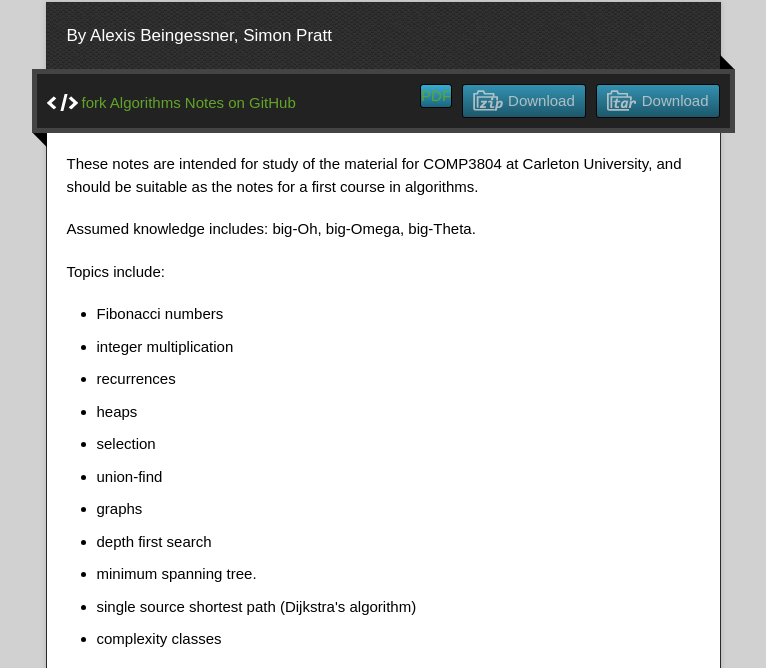
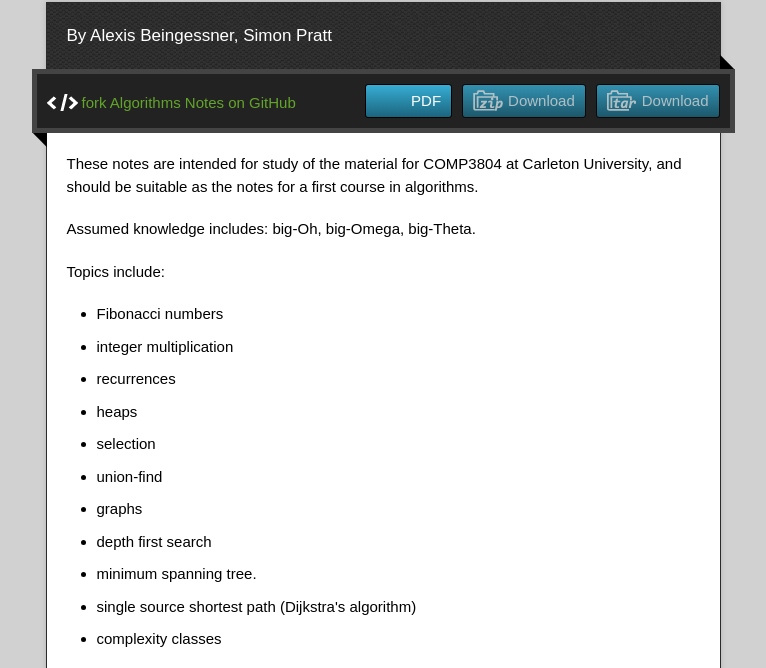
Before and after one commit to SteamedPears/AllTheAlgorithms, a plain HTML site: page index.html in a window 1280 px wide. Shown: the part 128-796 px from the top of the page, without its empty margins (257-1023 px from the left). Drawn offline with nearby package versions, Linux system fonts and the light colour scheme.

Commit message:
Made PDF text a span.

```diff
--- a/index.html
+++ b/index.html
@@ -32,7 +32,9 @@
           <a href="https://github.com/spratt/AllThe3804/tarball/master" class="download-button tar"><span>Download</span></a>
           <a href="https://github.com/spratt/AllThe3804/zipball/master" class="download-button zip"><span>Download</span></a>
           <a href="https://github.com/spratt/AllThe3804" class="code">fork Algorithms Notes on GitHub</a>
-          <a href="https://github.com/spratt/AllThe3804/blob/master/notes.pdf?raw=true" class="download-button pdf">PDF</a>
+          <a href="https://github.com/spratt/AllThe3804/blob/master/notes.pdf?raw=true" class="download-button pdf">
+            <span>PDF</span>
+          </a>
         </div>
         <span class="blc"></span><span class="trc"></span>
         </div>
```
